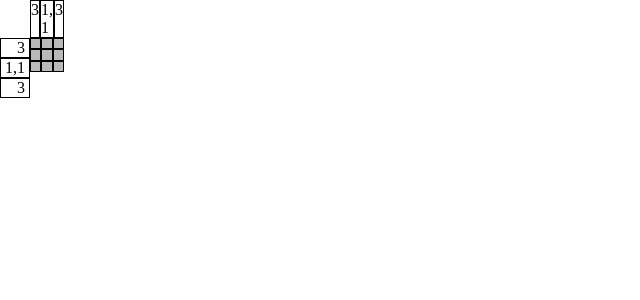
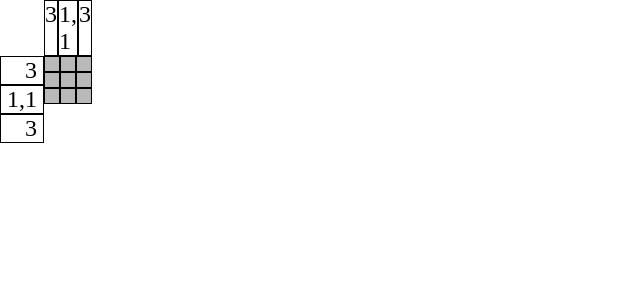
Before and after one commit to mike-shields-dev/nonograms, a React (Vite) app: page / in a window 1280 px wide. Shown: the top 300 px of the page, without its empty margins (0-640 px from the left). Built offline with nearby package versions, Linux system fonts and the light colour scheme.

Commit message:
style: Set body font-size to 1.5rem

```diff
--- a/src/index.css
+++ b/src/index.css
@@ -1,3 +1,8 @@
+
+body {
+  font-size: 1.5rem;
+}
+
 * {
   box-sizing: border-box;
   margin: 0;
```
